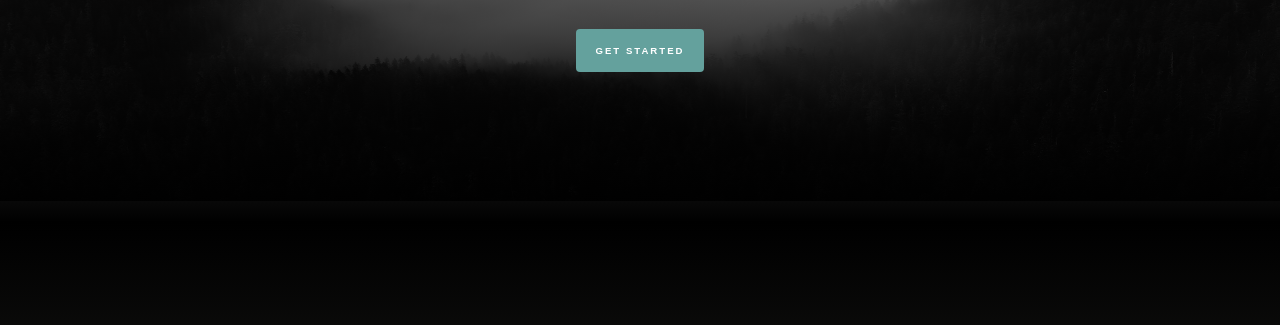
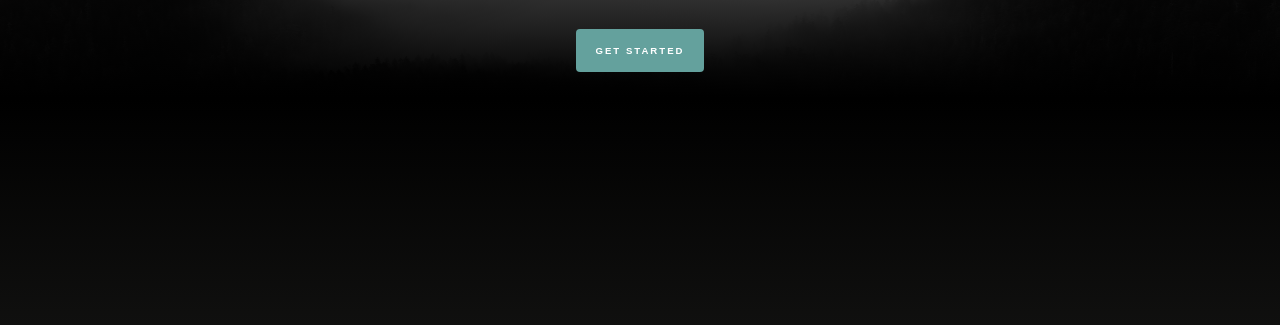
Before and after one commit to yuzoVi/grayscale, a plain HTML site: page index.html in a window 1280 px wide. Shown: the part 314-639 px from the top of the page. Drawn offline with nearby package versions, Linux system fonts and the light colour scheme.

Commit message:
Versão 1.0.1 - Grayscale By Victor Yuzo

```diff
--- a/css/header.css
+++ b/css/header.css
@@ -3,7 +3,7 @@
     flex-direction:column;
     width:100%;
     height:auto;
-    background-image: linear-gradient(180deg, rgba(37,36,36,0.3) 6%, rgba(0,0,0,1) 52%, rgba(36,36,34,1) 90%, rgba(58,58,53,1) 100%),url('../imagens/bg-masthead.jpg') ;
+    background-image: linear-gradient(180deg, rgba(37,36,36,0.3) 6%, rgba(0,0,0,1) 40%, rgba(36,36,34,1) 90%, rgba(58,58,53,1) 100%),url('../imagens/bg-masthead.jpg') ;
     background-repeat: no-repeat;
     background-size: 100% 100%, 100% 50%;
     justify-content: space-between;
```
